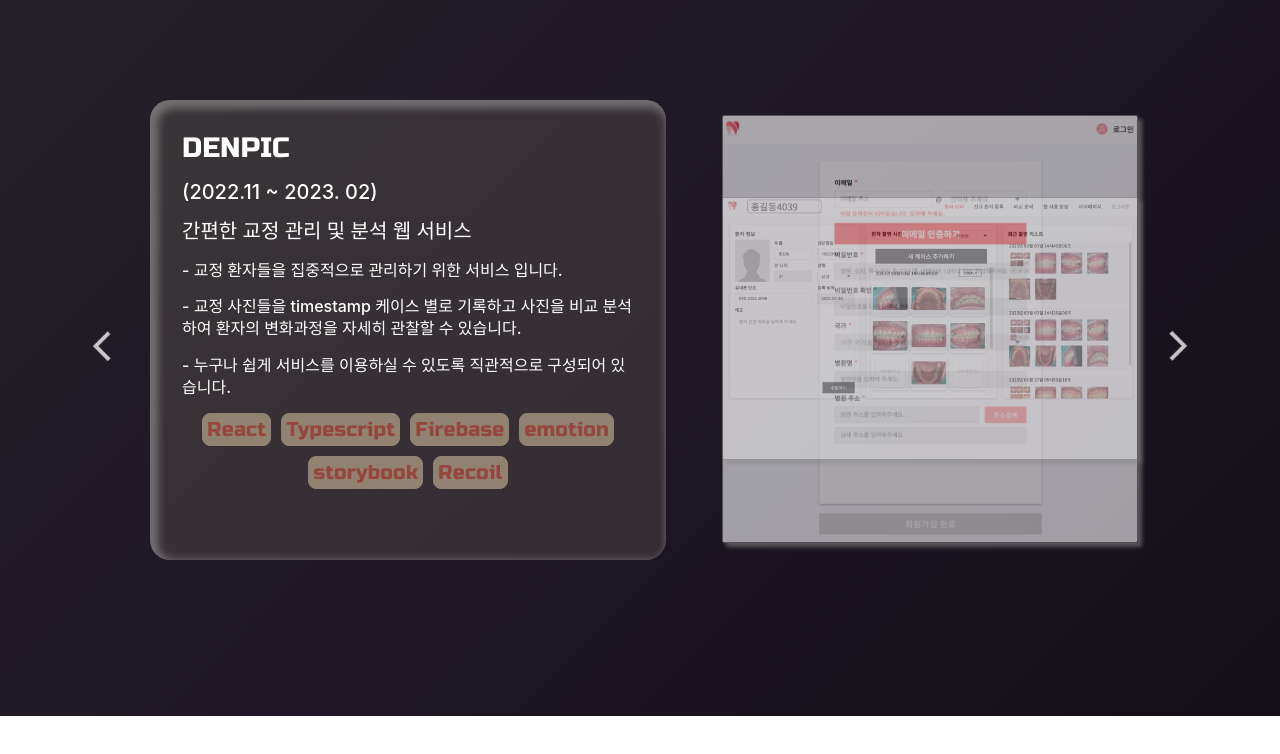
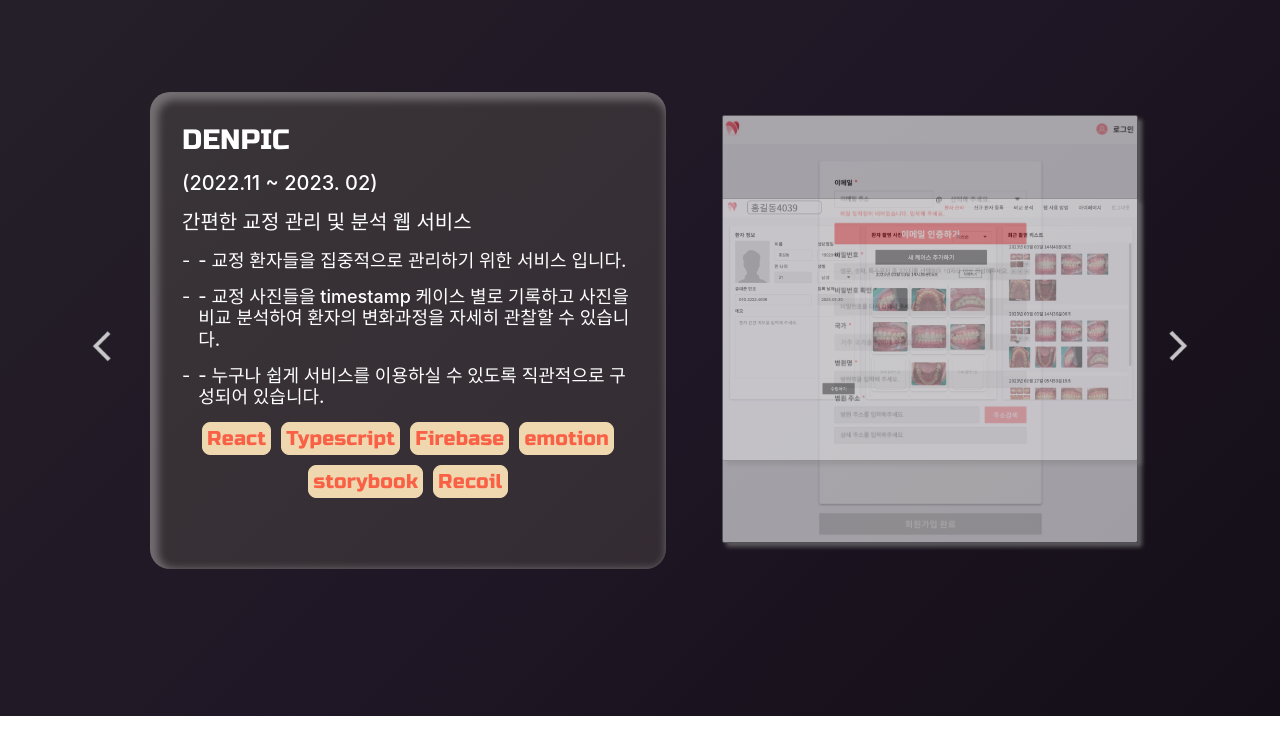
Before and after one commit to goodjam92/my-website, a Next.js app: page /project in a window 1280 px wide. Shown: the top 754 px of the page. Built offline with nearby package versions, Linux system fonts and the light colour scheme.

Commit message:
fix: 하이폰 텍스트 적용 및 스타일 수정

```diff
--- a/components/project/SlideLeftContent.tsx
+++ b/components/project/SlideLeftContent.tsx
@@ -11,6 +11,7 @@ import {
 import ProjectSkillText from "./ProjectSkillText";
 import ProjectFooter from "./ProjectFooter";
 import { media } from "@/styles/media";
+import DescriptionText from "./DescriptionText";
 
 interface SlideLeftContentProps {
   projectInfo: ProjectProps;
@@ -35,9 +36,12 @@ export default function SlideLeftContent({
         </ProjectText>
         <ProjectDescription>
           {projectInfo.DETAIL.map((text, index) => (
-            <DescriptionText visible={visible} delay={index + 1.5} key={text}>
-              {text}
-            </DescriptionText>
+            <DescriptionText
+              visible={visible}
+              index={index}
+              description={text}
+              key={text}
+            />
           ))}
           <SkillTextWrap visible={visible}>
             {projectInfo.USE_SKILL.map((skill) => (
@@ -45,11 +49,14 @@ export default function SlideLeftContent({
             ))}
           </SkillTextWrap>
         </ProjectDescription>
-        <ProjectFooter
-          github={projectInfo.GITHUB}
-          footer={projectInfo.FOOTER}
-          visible={visible}
-        />
+        {projectInfo.GITHUB.url === "" &&
+        projectInfo.FOOTER.url === "" ? null : (
+          <ProjectFooter
+            github={projectInfo.GITHUB}
+            footer={projectInfo.FOOTER}
+            visible={visible}
+          />
+        )}
       </RightSlideContent>
     </LeftContentWrap>
   );
@@ -75,7 +82,7 @@ const LeftContentWrap = styled.div<VisibleProps>`
 `}
   ${media.small`
   width: 56rem;
-  height: 30rem;
+  height: 100%;
 `}
   ${media.xSmall`
   max-width: 38rem;
@@ -156,35 +163,15 @@ const ProjectText = styled.h3<VisibleProps>`
 `;
 
 const ProjectDescription = styled.div`
+  height: 100%;
   display: flex;
   flex-direction: column;
-  text-align: start;
   gap: 1.4rem;
   ${media.small`
   gap: 0.6rem;
 `}
   ${media.xSmall`
   gap: 0.4rem;
-`}
-`;
-
-const DescriptionText = styled.h3<VisibleProps>`
-  font-size: 1.6rem;
-  font-weight: 500;
-  line-height: 1.4;
-  opacity: 0;
-  ${(props) =>
-    props.visible === true
-      ? css`
-          animation: ${cliptext} 0.5s linear forwards;
-          animation-delay: ${props.delay}s;
-        `
-      : css`
-          animation: ${fadeOut} 0.2s linear forwards;
-        `}
-  ${media.small`
-  font-size: 1.4rem;
-  font-weight: 400;
 `}
 `;
 
@@ -200,7 +187,7 @@ const SkillTextWrap = styled.div<VisibleProps>`
     props.visible === true
       ? css`
           animation: ${fadeIn} 1s linear forwards;
-          animation-delay: 5s;
+          animation-delay: 4.5s;
         `
       : css`
           animation: ${fadeOut} 0.2s linear forwards;
--- a/pages/project.tsx
+++ b/pages/project.tsx
@@ -68,7 +68,7 @@ const ProjectContentBox = styled.div`
   ${media.large`
   margin: 0;
 `}
-  ${media.small`
+  ${media.medium`
   padding: 0;
     `}
 `;
```
